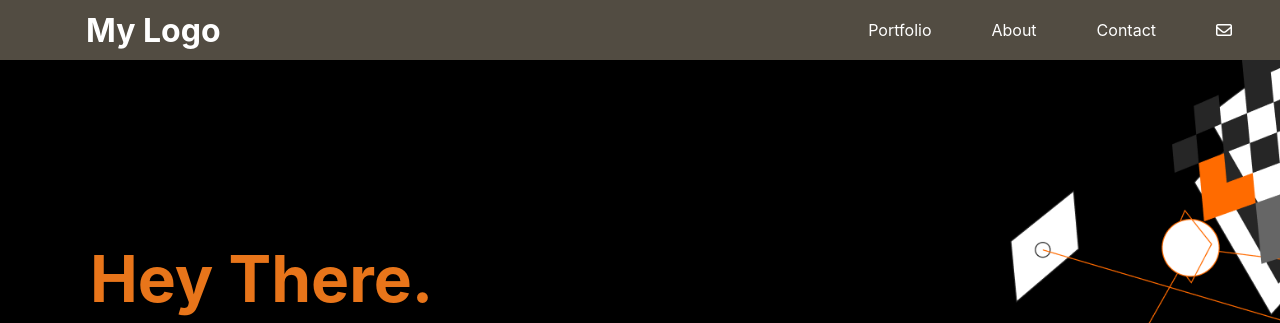
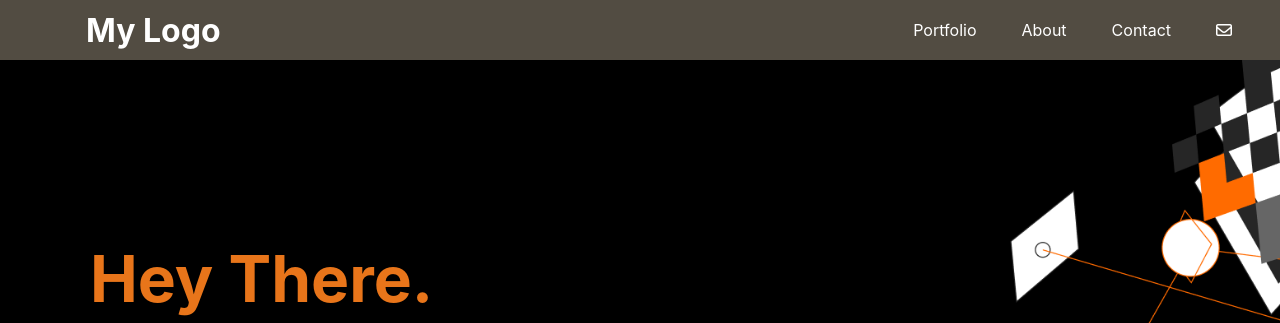
Before and after one commit to Charzy-1/My-Portfolio-Website, a website: page index.html in a window 1280 px wide. Shown: the top 323 px of the page. Drawn offline with Linux system fonts and the light colour scheme.

Commit message:
I modified some part of my CSS to reduce the gap in between my menu items

```diff
--- a/styles.css
+++ b/styles.css
@@ -46,7 +46,7 @@ a {
   justify-content: space-between;
   align-items: center;
   padding: 0 24px;
-  gap: 60px;
+  gap: 45px;
 }
 
 .navLink {
```
